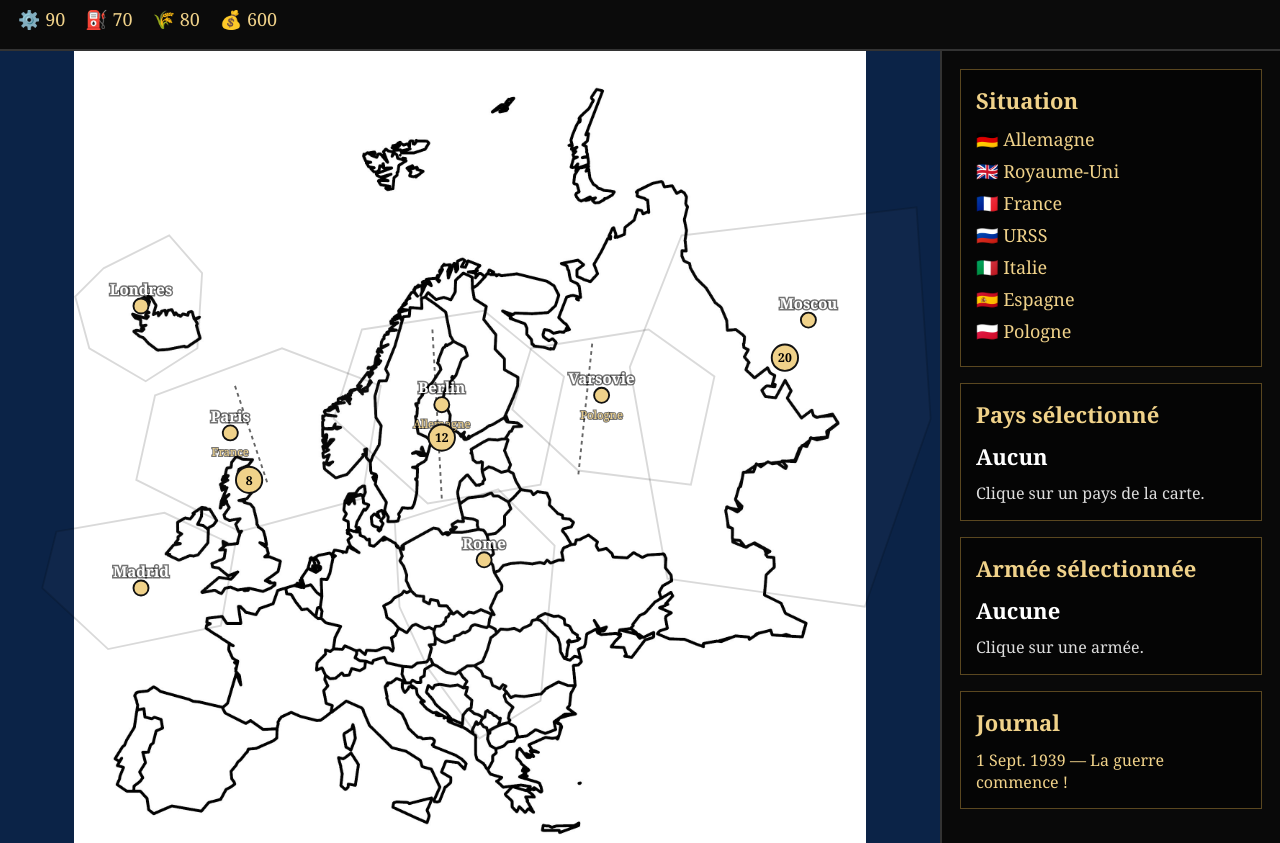
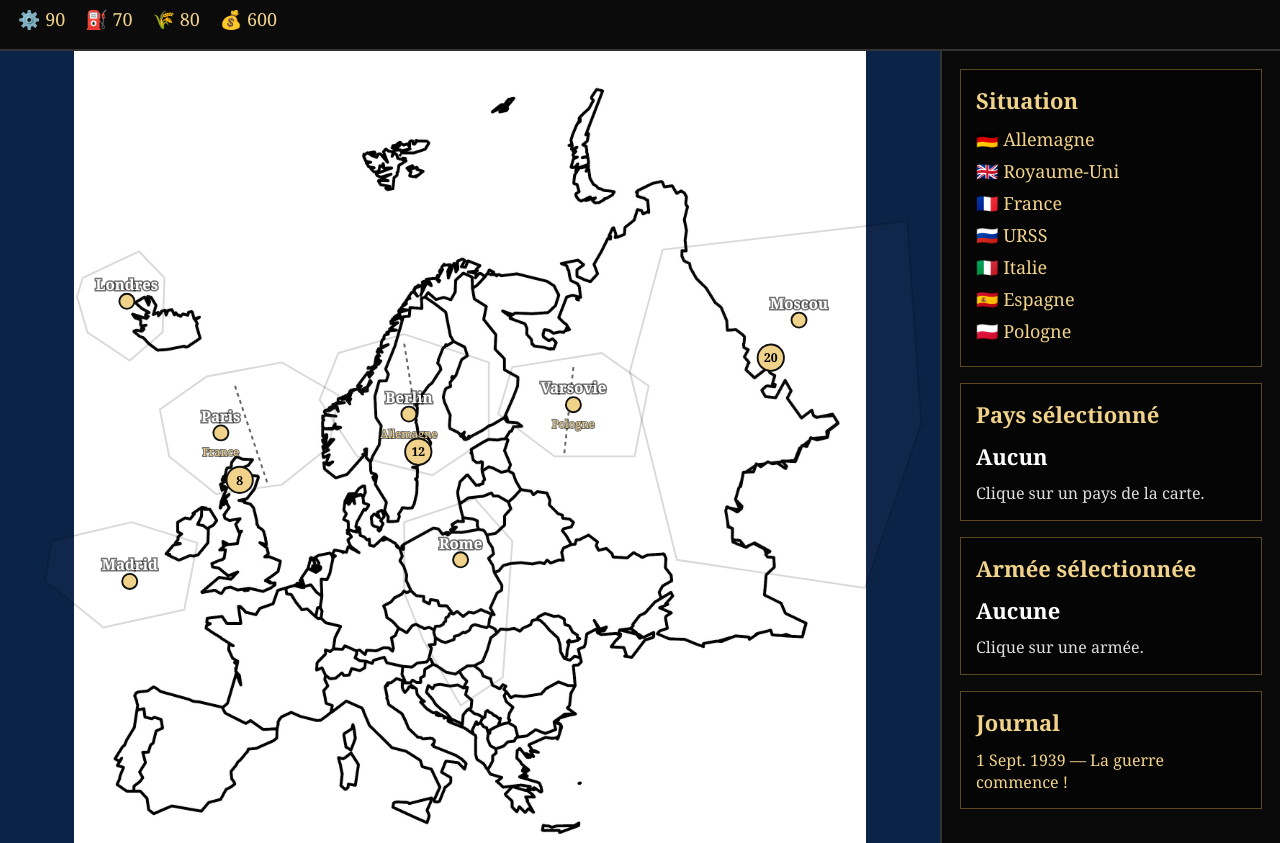
Before and after one commit to naidenliam-code/strategy-game, a website: page index.html in a window 1280 px wide. Shown: the part 78-921 px from the top of the page. Drawn offline with Linux system fonts and the light colour scheme.

Commit message:
Update index.html

```diff
--- a/index.html
+++ b/index.html
@@ -228,64 +228,145 @@
       <img src="IMG_7338.jpeg" alt="Carte de l'Europe" class="map-background" />
 
       <svg class="map-overlay" viewBox="0 0 1000 700" preserveAspectRatio="xMidYMid meet">
-        <!-- Zones cliquables -->
-        <polygon id="uk" class="country-zone"
-          points="110,160 180,125 215,165 210,245 155,280 95,245 80,190" />
+        <!-- ROYAUME-UNI -->
+        <polygon
+          id="uk"
+          class="country-zone"
+          points="
+            88,170
+            148,142
+            175,170
+            173,228
+            138,258
+            93,228
+            82,190
+          "
+        />
 
-        <polygon id="spain" class="country-zone"
-          points="60,440 175,420 250,455 235,540 115,565 45,500" />
+        <!-- ESPAGNE -->
+        <polygon
+          id="spain"
+          class="country-zone"
+          points="
+            55,450
+            140,430
+            210,452
+            196,523
+            110,542
+            48,492
+          "
+        />
 
-        <polygon id="france" class="country-zone"
-          points="165,295 300,245 405,285 385,405 255,440 145,385" />
+        <!-- FRANCE (mieux alignée) -->
+        <polygon
+          id="france"
+          class="country-zone"
+          points="
+            170,310
+            220,275
+            300,260
+            360,295
+            350,350
+            300,390
+            230,400
+            180,360
+          "
+        />
 
-        <polygon id="germany" class="country-zone"
-          points="385,225 515,205 600,275 575,390 455,410 355,320" />
+        <!-- ALLEMAGNE (mieux alignée) -->
+        <polygon
+          id="germany"
+          class="country-zone"
+          points="
+            360,250
+            430,230
+            520,260
+            520,340
+            460,380
+            380,360
+            340,300
+          "
+        />
 
-        <polygon id="italy" class="country-zone"
-          points="420,430 530,395 590,455 575,620 510,660 455,585 425,520" />
+        <!-- ITALIE -->
+        <polygon
+          id="italy"
+          class="country-zone"
+          points="
+            430,430
+            505,405
+            545,450
+            535,595
+            490,625
+            450,555
+            430,505
+          "
+        />
 
-        <polygon id="poland" class="country-zone"
-          points="565,245 690,225 760,275 735,390 615,375 545,310" />
+        <!-- POLOGNE -->
+        <polygon
+          id="poland"
+          class="country-zone"
+          points="
+            545,265
+            640,250
+            690,285
+            675,360
+            590,360
+            530,315
+          "
+        />
 
-        <polygon id="ussr" class="country-zone"
-          points="725,125 975,95 990,320 920,520 710,490 670,265" />
+        <!-- URSS -->
+        <polygon
+          id="ussr"
+          class="country-zone"
+          points="
+            705,140
+            965,110
+            980,325
+            920,500
+            720,470
+            670,270
+          "
+        />
 
-        <!-- Provinces -->
+        <!-- FRONTIÈRES DE PROVINCES -->
         <line class="province" x1="250" y1="285" x2="285" y2="390" />
-        <line class="province" x1="460" y1="225" x2="470" y2="405" />
-        <line class="province" x1="630" y1="240" x2="615" y2="382" />
+        <line class="province" x1="430" y1="240" x2="450" y2="365" />
+        <line class="province" x1="610" y1="265" x2="600" y2="360" />
 
-        <!-- Capitales -->
-        <circle class="city" cx="150" cy="200" r="8" />
-        <circle class="city" cx="245" cy="335" r="8" />
-        <circle class="city" cx="150" cy="500" r="8" />
-        <circle class="city" cx="470" cy="305" r="8" />
-        <circle class="city" cx="515" cy="470" r="8" />
-        <circle class="city" cx="640" cy="295" r="8" />
-        <circle class="city" cx="860" cy="215" r="8" />
+        <!-- CAPITALES -->
+        <circle class="city" cx="135" cy="195" r="8" />
+        <circle class="city" cx="235" cy="335" r="8" />
+        <circle class="city" cx="138" cy="493" r="8" />
+        <circle class="city" cx="435" cy="315" r="8" />
+        <circle class="city" cx="490" cy="470" r="8" />
+        <circle class="city" cx="610" cy="305" r="8" />
+        <circle class="city" cx="850" cy="215" r="8" />
 
-        <!-- Noms -->
-        <text class="label" x="150" y="188">Londres</text>
-        <text class="label" x="245" y="323">Paris</text>
-        <text class="label" x="150" y="488">Madrid</text>
-        <text class="label" x="470" y="293">Berlin</text>
-        <text class="label" x="515" y="458">Rome</text>
-        <text class="label" x="640" y="283">Varsovie</text>
-        <text class="label" x="860" y="203">Moscou</text>
+        <!-- NOMS -->
+        <text class="label" x="135" y="183">Londres</text>
+        <text class="label" x="235" y="323">Paris</text>
+        <text class="label" x="138" y="481">Madrid</text>
+        <text class="label" x="435" y="303">Berlin</text>
+        <text class="label" x="490" y="458">Rome</text>
+        <text class="label" x="610" y="293">Varsovie</text>
+        <text class="label" x="850" y="203">Moscou</text>
 
-        <text class="small-label" x="470" y="330">Allemagne</text>
-        <text class="small-label" x="245" y="360">France</text>
-        <text class="small-label" x="640" y="320">Pologne</text>
+        <text class="small-label" x="435" y="340">Allemagne</text>
+        <text class="small-label" x="235" y="360">France</text>
+        <text class="small-label" x="610" y="330">Pologne</text>
 
-        <!-- Armées -->
-        <circle id="army-germany" class="army" cx="470" cy="340" r="14" />
-        <text class="army-label" x="470" y="345">12</text>
+        <!-- ARMÉES -->
+        <circle id="army-germany" class="army" cx="445" cy="355" r="14" />
+        <text class="army-label" x="445" y="360">12</text>
 
-        <circle id="army-france" class="army" cx="265" cy="385" r="14" />
-        <text class="army-label" x="265" y="390">8</text>
+        <circle id="army-france" class="army" cx="255" cy="385" r="14" />
+        <text class="army-label" x="255" y="390">8</text>
 
-        <circle id="army-ussr" class="army" cx="835" cy="255" r="14" />
-        <text class="army-label" x="835" y="260">20</text>
+        <circle id="army-ussr" class="army" cx="820" cy="255" r="14" />
+        <text class="army-label" x="820" y="260">20</text>
       </svg>
     </div>
 
@@ -324,31 +405,31 @@
     const countryData = {
       uk: {
         name: "Royaume-Uni",
-        info: "Capitale : Londres<br>Ressource : argent<br>Armées : 4 divisions"
+        info: "Capitale : Londres<br>Région : Angleterre<br>Ressource : argent<br>Armées : 4 divisions"
       },
       france: {
         name: "France",
-        info: "Capitale : Paris<br>Région principale : Île-de-France<br>Ressource : nourriture<br>Armées : 8 divisions"
+        info: "Capitale : Paris<br>Région : Île-de-France<br>Ressource : nourriture<br>Armées : 8 divisions"
       },
       spain: {
         name: "Espagne",
-        info: "Capitale : Madrid<br>Région principale : Castille<br>Ressource : nourriture<br>Armées : 2 divisions"
+        info: "Capitale : Madrid<br>Région : Castille<br>Ressource : nourriture<br>Armées : 2 divisions"
       },
       germany: {
         name: "Allemagne",
-        info: "Capitale : Berlin<br>Région principale : Prusse<br>Ressource : industrie<br>Armées : 12 divisions"
+        info: "Capitale : Berlin<br>Région : Prusse<br>Ressource : industrie<br>Armées : 12 divisions"
       },
       italy: {
         name: "Italie",
-        info: "Capitale : Rome<br>Région principale : Latium<br>Ressource : argent<br>Armées : 10 divisions"
+        info: "Capitale : Rome<br>Région : Latium<br>Ressource : argent<br>Armées : 10 divisions"
       },
       poland: {
         name: "Pologne",
-        info: "Capitale : Varsovie<br>Région principale : Mazovie<br>Ressource : nourriture<br>Armées : 1 division"
+        info: "Capitale : Varsovie<br>Région : Mazovie<br>Ressource : nourriture<br>Armées : 1 division"
       },
       ussr: {
         name: "URSS",
-        info: "Capitale : Moscou<br>Région principale : Russie centrale<br>Ressource : pétrole<br>Armées : 20 divisions"
+        info: "Capitale : Moscou<br>Région : Russie centrale<br>Ressource : pétrole<br>Armées : 20 divisions"
       }
     };
 
```
